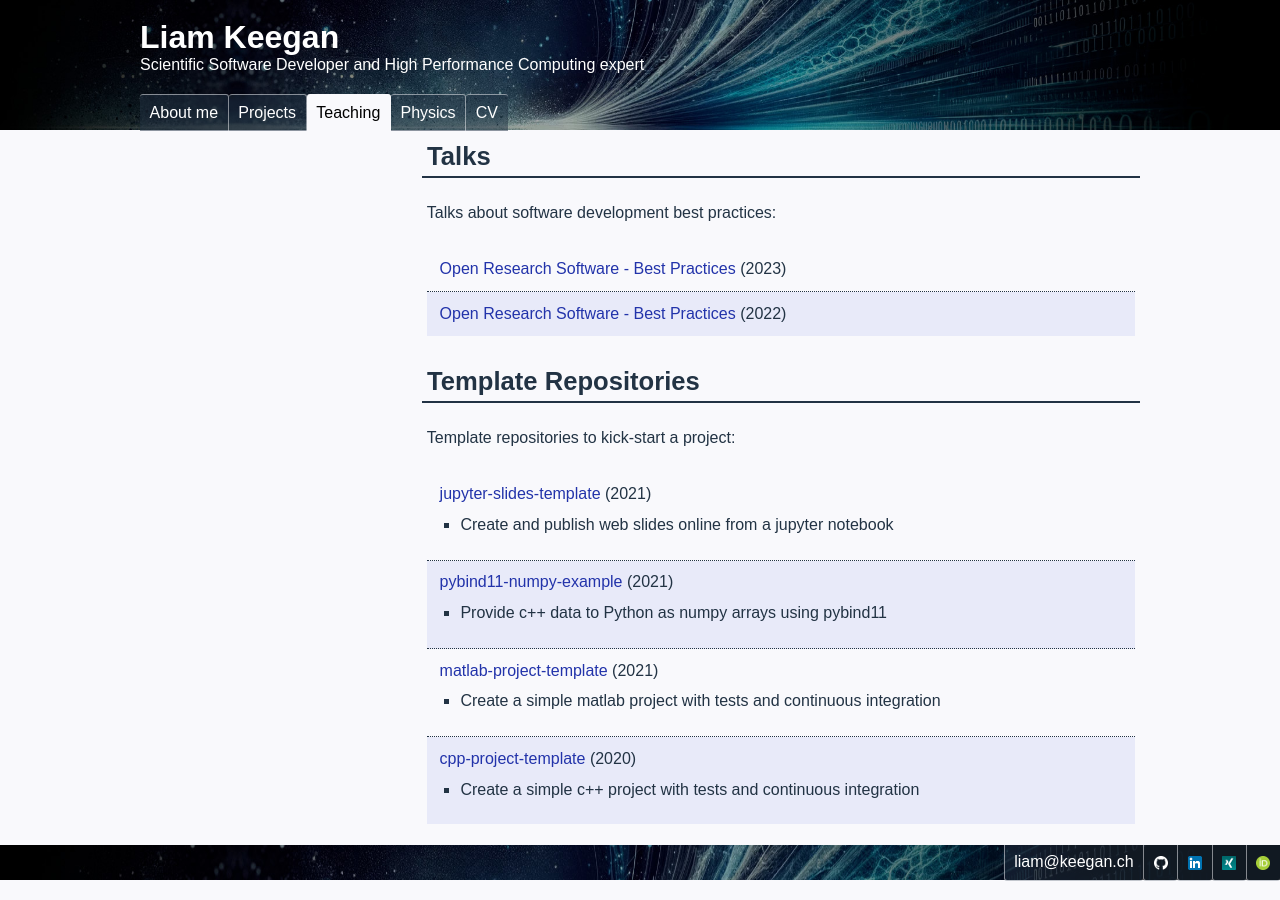
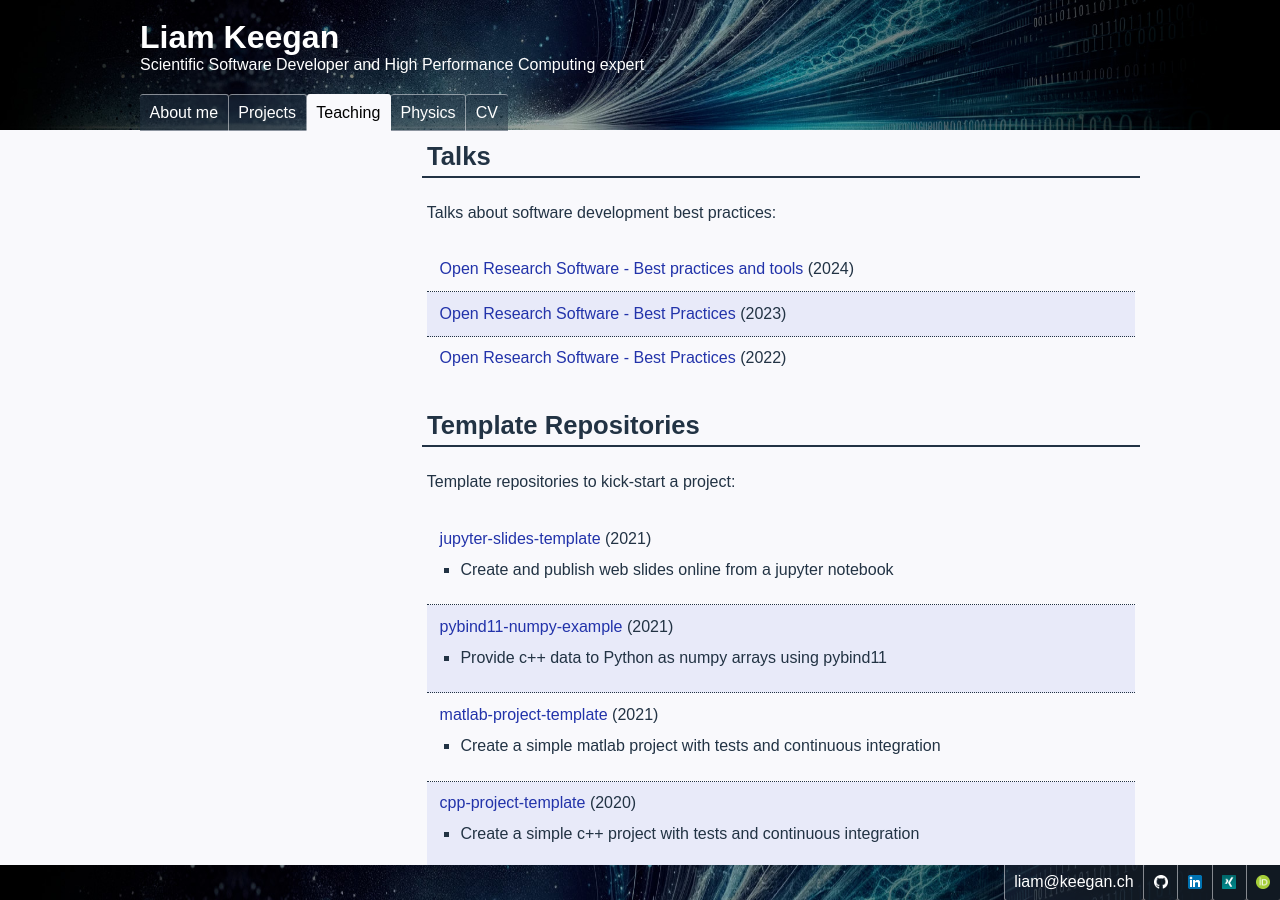
Before and after one commit to lkeegan/lkeegan.github.io, a Jekyll site: the page built from teaching.md, in a window 1280 px wide and 900 px high, scrolled down 749 px. Built offline with Jekyll 4.4.1, drawn with Linux system fonts in a browser that asks for light colours.

```diff
--- a/_data/teaching.yml
+++ b/_data/teaching.yml
@@ -47,6 +47,10 @@
 - title: Talks
   description: 'Talks about software development best practices'
   items:
+    - year: 2024
+      title: Open Research Software - Best practices and tools
+      link: talks/EU2024.pdf
+
     - year: 2023
       title: Open Research Software - Best Practices
       link: https://zenodo.org/record/8132331
```
Also changed, not shown: 1 other file.
